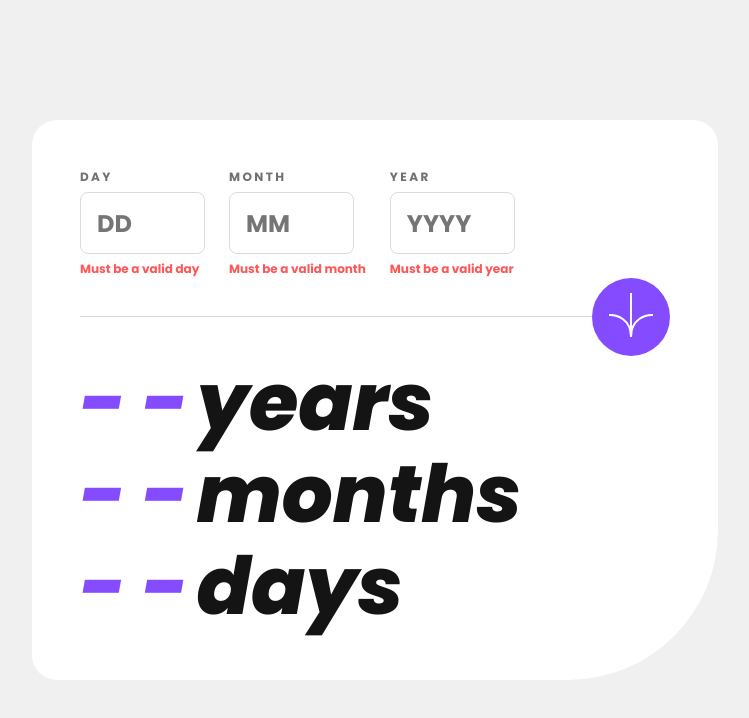
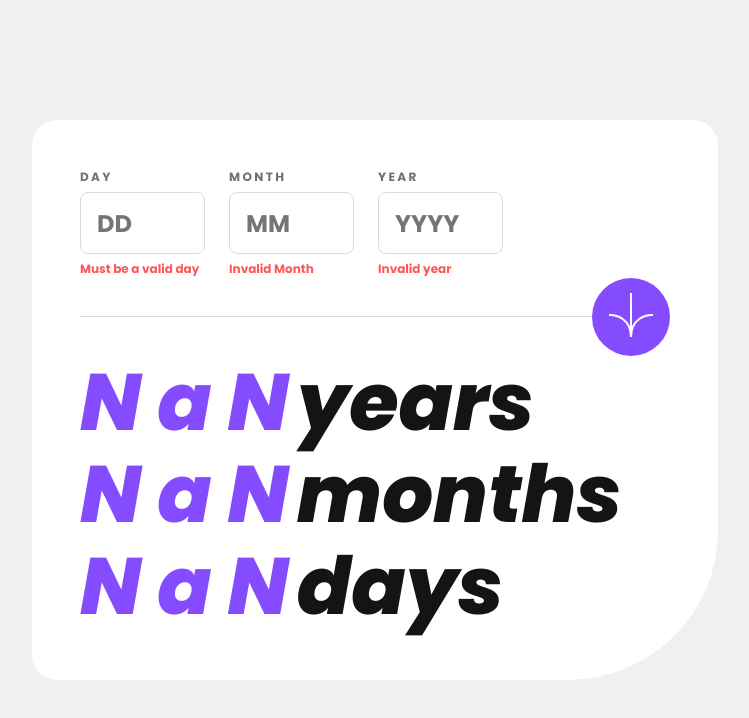
Before and after one commit to osaaroh/61_age-calculator-app, a plain HTML site: page index.html in a window 1280 px wide. Both pictures are taken after a click on the button 896 px from the left and 316 px from the top of the page. Shown: the whole page, without its empty margins (265-1014 px from the left). Drawn offline with Linux system fonts and the light colour scheme.

Commit message:
update script.js

```diff
--- a/index.html
+++ b/index.html
@@ -17,17 +17,17 @@
         <div class="input__group day">
           <label for="day">Day</label>
           <input type="number" name="day" id="" placeholder="DD" maxlength="2" required>
-          <p class="error-message-day">Must be a valid day</p>
+          <p class="error-message-day"></p>
         </div>
         <div class="input__group month">
           <label for="month">Month</label>
           <input type="number" name="month" id="" maxlength="2" placeholder="MM" required>
-          <p class="error-message-month">Must be a valid month</p>
+          <p class="error-message-month"></p>
         </div>
         <div class="input__group year">
           <label for="year">Year</label>
           <input type="number" name="year" id="" maxlength="4" placeholder="YYYY" required>
-          <p class="error-message-year">Must be a valid year</p>
+          <p class="error-message-year"></p>
         </div>
       </div>
       <div class="button__section">
--- a/js/script.js
+++ b/js/script.js
@@ -28,19 +28,62 @@ let yearError = document.querySelector('.error-message-year');
 
 let isValid ="";
 
-btn.addEventListener("click", (e)=>{
+const setError=(htmlElement, errorText)=>{
+  htmlElement.innerHTML = errorText;
+}
+
+const calculateAge = () => {
+    const today = new Date();
+    const birthDate = new Date(parseInt(inputYear.value), parseInt(inputMonth.value) - 1, parseInt(inputDay.value));
+
+    // Validate inputs
+    isNaN(parseInt(inputDay.value)) || parseInt(inputDay.value) <= 0 || parseInt(inputDay.value) > 31 ? setError(dayError, "Must be a valid day") : setError(dayError, "") ;
+    isNaN(parseInt(inputMonth.value)) || parseInt(inputMonth.value) <= 0 || parseInt(inputMonth.value) > 12 ? setError(monthError, "Invalid Month") : setError(monthError, "") ;
+    parseInt(inputYear.value) > today.getFullYear() || isNaN(parseInt(inputYear.value)) ? setError(yearError, "Invalid year") : setError(yearError, "");
+
+
+
+
+
+    let years = today.getFullYear() - birthDate.getFullYear();
+    let months = today.getMonth() - birthDate.getMonth();
+    let days = today.getDate() - birthDate.getDate();
+
+    if (months < 0 || (months === 0 && today.getDate() < birthDate.getDate())) {
+      years--;
+      months += 12;
+    }
+
+    if (days < 0) {
+      months--;
+      const tempDate = new Date(today.getFullYear(), today.getMonth(), 0);
+      days += tempDate.getDate();
+    }
+
+    console.log({ years, months, days })
+
+    resultYear.innerHTML = years;
+    resultMonth.innerHTML = months;
+    resultDay.innerHTML = days;
+
+    inputDay.innerHTML = "";
+    inputMonth.innerHTML = "";
+    inputYear.innerHTML = "";
+  };
+
+
+  btn.addEventListener("click", (e)=>{
     console.log('clicked button')
-    console.log(inputDay.value)
+    console.log(calculateAge())
 })
 
-//Check if year is leap year
-//change input to a new date like so:
+
+
+//helper functions if needed
 function covertToDate(dateString) {
    return new Date(dateString);
 }
 
-//subtract from current year - https://github.com/AliSepar/Frontend-metor-challanges/blob/main/age-calculator-app-main/app.js
-// helper - https://github.com/Nifix001/agecalculator/blob/master/app/page.tsx
 
 function getFormattedDate(date) {
     return `${date.getFullYear()}-${date.getMonth() + 1}-${date.getDate()}`
```
Also changed, not shown: 1 other file.
